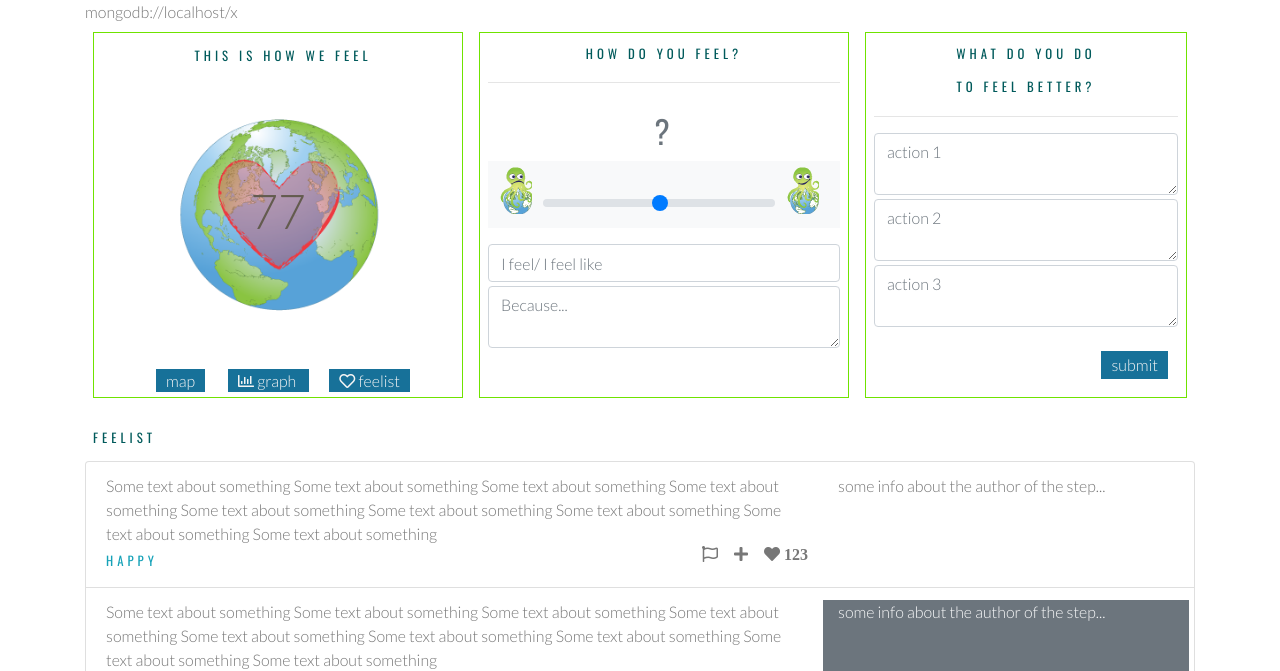
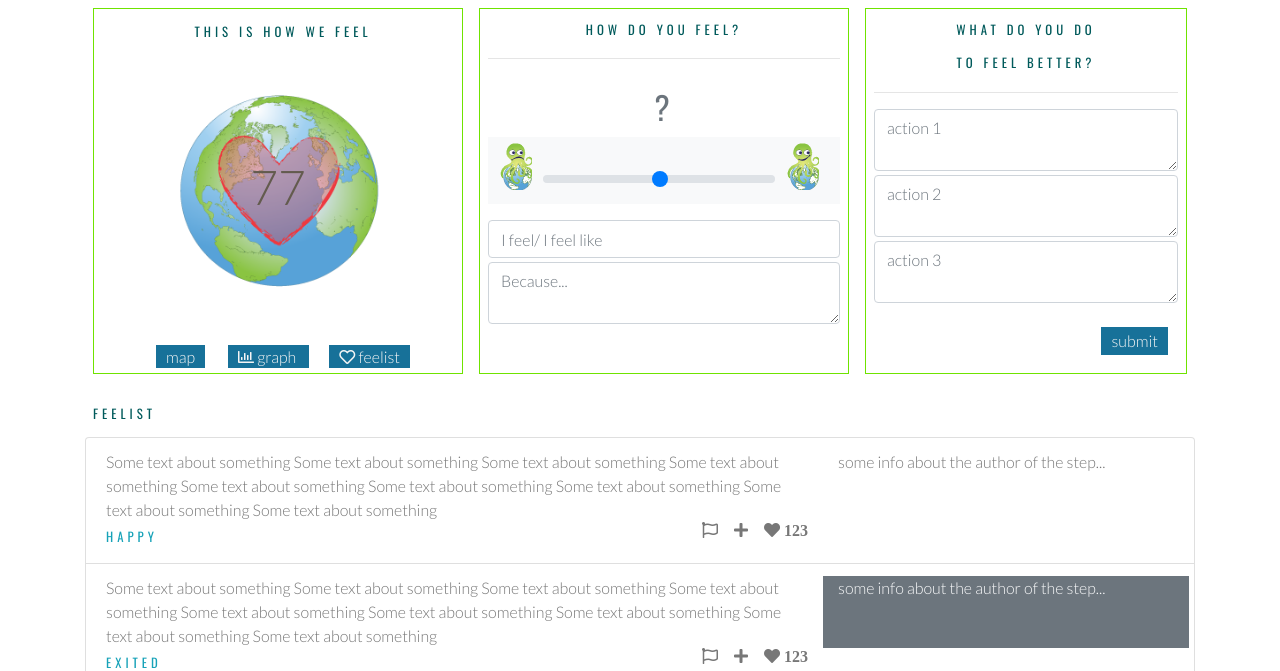
Before and after one commit to Code-Institute-Submissions/globtopus, a Flask app: page / in a window 1280 px wide. Shown: the part 81-752 px from the top of the page. Run offline with Flask 2, Linux system fonts and the light colour scheme; some libraries are stand-ins or nearby versions.

Commit message:
update run.py

```diff
--- a/templates/index.html
+++ b/templates/index.html
@@ -10,7 +10,7 @@
 {% block content %}
 <section id="user_input">
 
-{{MONGODB_URI}}
+
 
  <form action="" id="user_feel">
     <div class="col-md-12 interaction-holder" data-cy="user_interaction">
```
